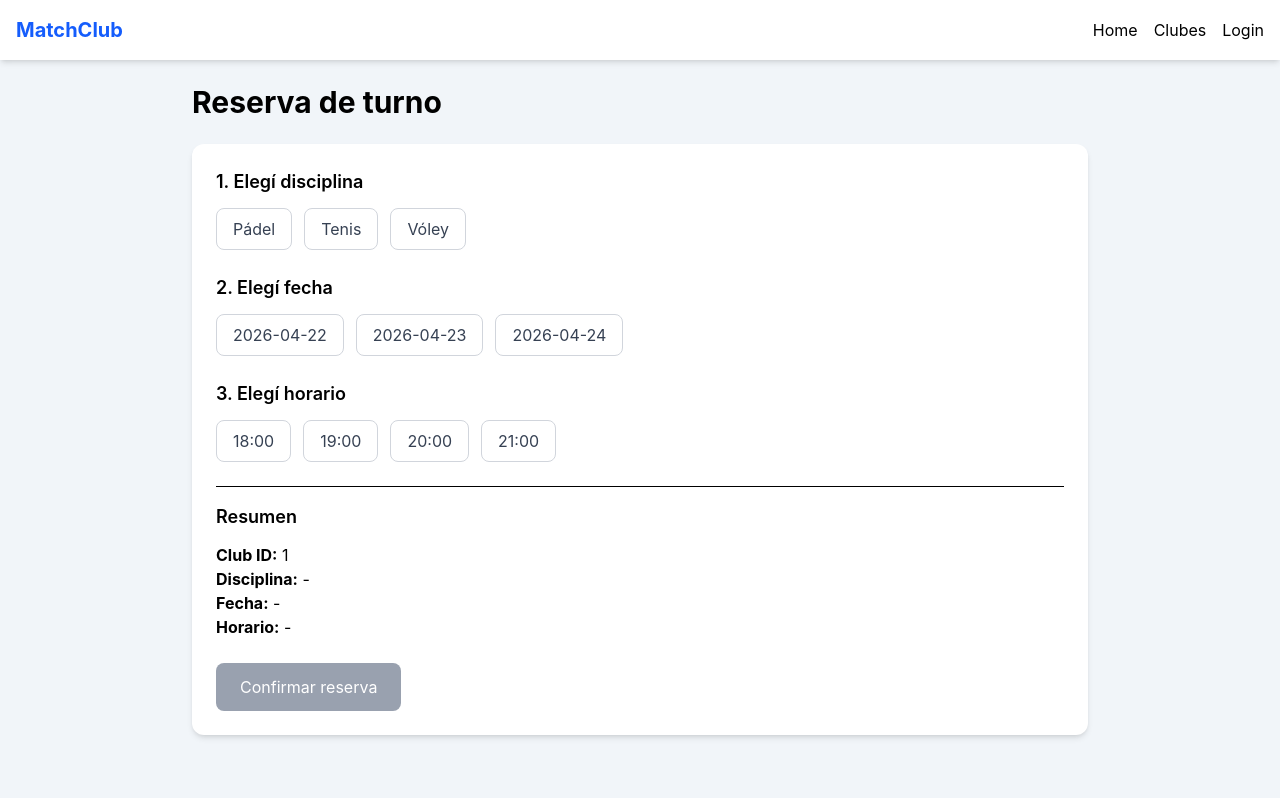
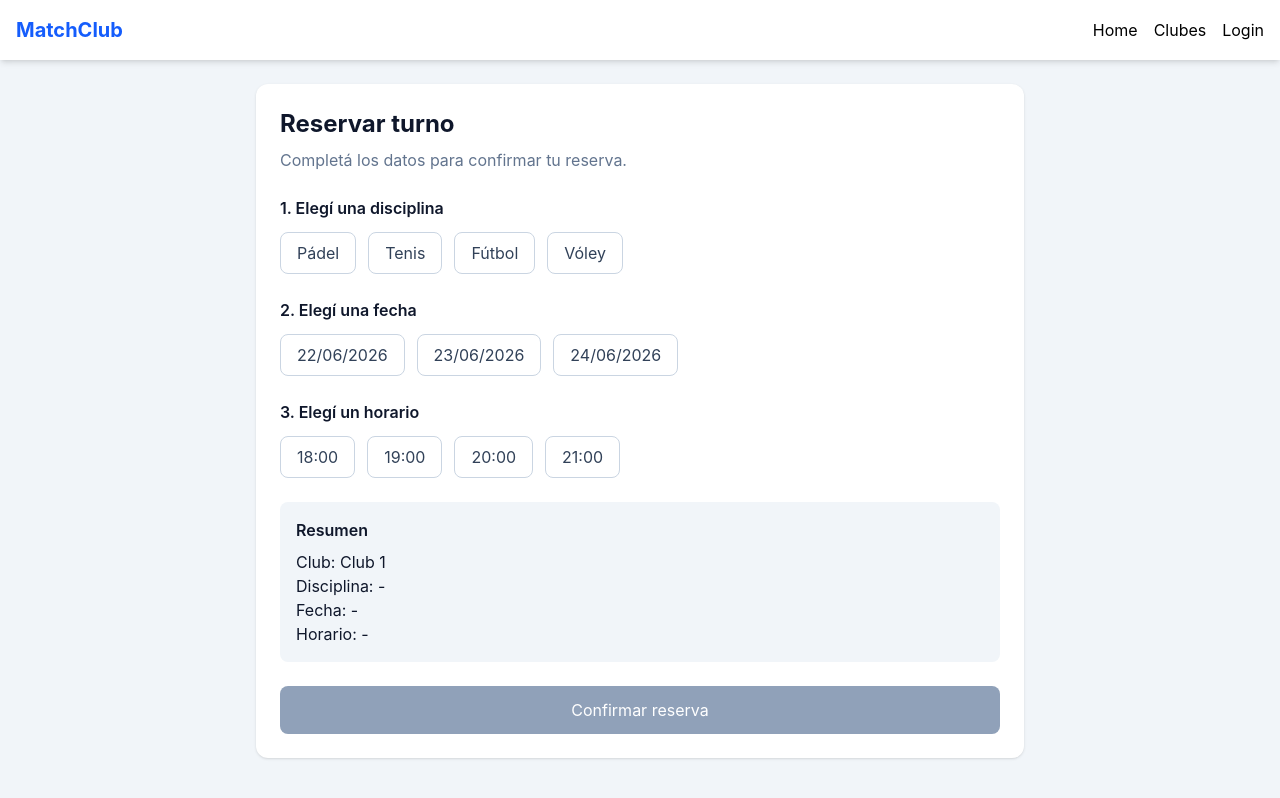
Before and after one commit to GiulianaMGatti/matchclub, a React app in the folder frontend/: page /clubs/1/booking in a window 1280 px wide. Built offline with nearby package versions, Linux system fonts and the light colour scheme; the HTML template or start-up script is replaced by a standard one.

Commit message:
Conecta reservas con dashboard administrativo

```diff
--- /dev/null
+++ b/frontend/src/context/ReservationContext.jsx
@@ -0,0 +1,68 @@
+import { createContext, useContext, useEffect, useState } from "react";
+
+const ReservationContext = createContext();
+
+function ReservationProvider({ children }) {
+  const [reservations, setReservations] = useState(() => {
+    const storedReservations = localStorage.getItem("matchclub_reservations");
+    return storedReservations ? JSON.parse(storedReservations) : [];
+  });
+
+  useEffect(() => {
+    localStorage.setItem(
+      "matchclub_reservations",
+      JSON.stringify(reservations)
+    );
+  }, [reservations]);
+
+  const addReservation = (reservationData) => {
+    const newReservation = {
+      id: Date.now(),
+      user: "Administrador MatchClub",
+      sport: reservationData.sport,
+      club: reservationData.club,
+      date: reservationData.date,
+      time: reservationData.time,
+      status: "Pendiente",
+      paymentStatus: "Pendiente",
+      createdAt: new Date().toISOString(),
+    };
+
+    setReservations((prevReservations) => [
+      ...prevReservations,
+      newReservation,
+    ]);
+  };
+
+  const cancelReservation = (reservationId) => {
+    setReservations((prevReservations) =>
+      prevReservations.map((reservation) =>
+        reservation.id === reservationId
+          ? {
+              ...reservation,
+              status: "Cancelada",
+              paymentStatus: "No aplica",
+            }
+          : reservation
+      )
+    );
+  };
+
+  return (
+    <ReservationContext.Provider
+      value={{
+        reservations,
+        addReservation,
+        cancelReservation,
+      }}
+    >
+      {children}
+    </ReservationContext.Provider>
+  );
+}
+
+function useReservations() {
+  return useContext(ReservationContext);
+}
+
+export { ReservationProvider, useReservations };
--- a/frontend/src/main.jsx
+++ b/frontend/src/main.jsx
@@ -4,13 +4,16 @@ import { RouterProvider } from "react-router-dom";
 
 import router from "./routes/routes";
 import { AuthProvider } from "./context/AuthContext";
+import { ReservationProvider } from "./context/ReservationContext";
 
 import "./index.css";
 
 ReactDOM.createRoot(document.getElementById("root")).render(
   <React.StrictMode>
     <AuthProvider>
-      <RouterProvider router={router} />
+      <ReservationProvider>
+        <RouterProvider router={router} />
+      </ReservationProvider>
     </AuthProvider>
   </React.StrictMode>
 );
--- a/frontend/src/pages/admin/Dashboard.jsx
+++ b/frontend/src/pages/admin/Dashboard.jsx
@@ -1,109 +1,84 @@
+import { useReservations } from "../../context/ReservationContext";
+
 function Dashboard() {
-  const stats = {
-    totalReservations: 4,
-    confirmedReservations: 2,
-    pendingReservations: 1,
-    paidReservations: 2,
-  };
+  const { reservations } = useReservations();
 
-  const recentReservations = [
-    {
-      id: 1,
-      user: "Juan Pérez",
-      sport: "Pádel",
-      date: "22/06/2026",
-    },
-    {
-      id: 2,
-      user: "María López",
-      sport: "Tenis",
-      date: "23/06/2026",
-    },
-    {
-      id: 3,
-      user: "Lucía Fernández",
-      sport: "Vóley",
-      date: "25/06/2026",
-    },
-  ];
+  const totalReservations = reservations.length;
+
+  const confirmedReservations = reservations.filter(
+    (reservation) => reservation.status === "Confirmada"
+  ).length;
+
+  const pendingReservations = reservations.filter(
+    (reservation) => reservation.status === "Pendiente"
+  ).length;
+
+  const paidReservations = reservations.filter(
+    (reservation) => reservation.paymentStatus === "Pagada"
+  ).length;
+
+  const recentReservations = reservations.slice(-3).reverse();
 
   return (
     <div>
-      <h2 className="text-3xl font-bold mb-6">
-        Dashboard
-      </h2>
+      <h2 className="text-3xl font-bold mb-6">Dashboard</h2>
 
       <div className="grid grid-cols-1 md:grid-cols-4 gap-4 mb-8">
-
         <div className="bg-white text-slate-900 rounded-xl p-4 shadow">
-          <p className="text-sm text-slate-500">
-            Reservas Totales
-          </p>
-          <p className="text-3xl font-bold">
-            {stats.totalReservations}
-          </p>
+          <p className="text-sm text-slate-500">Reservas Totales</p>
+          <p className="text-3xl font-bold">{totalReservations}</p>
         </div>
 
         <div className="bg-white text-slate-900 rounded-xl p-4 shadow">
-          <p className="text-sm text-slate-500">
-            Confirmadas
-          </p>
-          <p className="text-3xl font-bold">
-            {stats.confirmedReservations}
-          </p>
+          <p className="text-sm text-slate-500">Confirmadas</p>
+          <p className="text-3xl font-bold">{confirmedReservations}</p>
         </div>
 
         <div className="bg-white text-slate-900 rounded-xl p-4 shadow">
-          <p className="text-sm text-slate-500">
-            Pendientes
-          </p>
-          <p className="text-3xl font-bold">
-            {stats.pendingReservations}
-          </p>
+          <p className="text-sm text-slate-500">Pendientes</p>
+          <p className="text-3xl font-bold">{pendingReservations}</p>
         </div>
 
         <div className="bg-white text-slate-900 rounded-xl p-4 shadow">
-          <p className="text-sm text-slate-500">
-            Pagadas
-          </p>
-          <p className="text-3xl font-bold">
-            {stats.paidReservations}
-          </p>
+          <p className="text-sm text-slate-500">Pagadas</p>
+          <p className="text-3xl font-bold">{paidReservations}</p>
         </div>
-
       </div>
 
       <div className="bg-white rounded-xl p-6 shadow">
-
         <h3 className="text-xl font-bold text-slate-900 mb-4">
           Últimas reservas
         </h3>
 
+        {recentReservations.length === 0 ? (
+          <p className="text-slate-600">
+            Todavía no hay reservas registradas.
+          </p>
+        ) : (
           <table className="w-full text-slate-900">
-
             <thead>
               <tr className="border-b">
                 <th className="text-left p-2">Usuario</th>
+                <th className="text-left p-2">Club</th>
                 <th className="text-left p-2">Deporte</th>
                 <th className="text-left p-2">Fecha</th>
+                <th className="text-left p-2">Hora</th>
               </tr>
             </thead>
 
             <tbody>
               {recentReservations.map((reservation) => (
-              <tr
-                key={reservation.id}
-                className="border-b"
-              >
+                <tr key={reservation.id} className="border-b">
                   <td className="p-2">{reservation.user}</td>
+                  <td className="p-2">{reservation.club}</td>
                   <td className="p-2">{reservation.sport}</td>
                   <td className="p-2">{reservation.date}</td>
+                  <td className="p-2">{reservation.time}</td>
                 </tr>
               ))}
             </tbody>
-
           </table>
-
+        )}
       </div>
     </div>
   );
--- a/frontend/src/pages/admin/Reservations.jsx
+++ b/frontend/src/pages/admin/Reservations.jsx
@@ -1,42 +1,7 @@
+import { useReservations } from "../../context/ReservationContext";
+
 function Reservations() {
-  const reservations = [
-    {
-      id: 1,
-      user: "Juan Pérez",
-      sport: "Pádel",
-      date: "22/06/2026",
-      time: "20:00",
-      status: "Confirmada",
-      paymentStatus: "Pagada",
-    },
-    {
-      id: 2,
-      user: "María López",
-      sport: "Tenis",
-      date: "23/06/2026",
-      time: "18:00",
-      status: "Pendiente",
-      paymentStatus: "Pendiente",
-    },
-    {
-      id: 3,
-      user: "Carlos Gómez",
-      sport: "Fútbol",
-      date: "24/06/2026",
-      time: "21:00",
-      status: "Cancelada",
-      paymentStatus: "No aplica",
-    },
-    {
-      id: 4,
-      user: "Lucía Fernández",
-      sport: "Vóley",
-      date: "25/06/2026",
-      time: "19:00",
-      status: "Confirmada",
-      paymentStatus: "Pagada",
-    },
-  ];
+  const { reservations, cancelReservation } = useReservations();
 
   const totalReservations = reservations.length;
 
@@ -106,11 +71,19 @@ function Reservations() {
         </div>
       </div>
 
+      {reservations.length === 0 ? (
+        <div className="bg-white text-slate-900 rounded-xl p-6 shadow">
+          <p className="text-slate-600">
+            Todavía no hay reservas registradas.
+          </p>
+        </div>
+      ) : (
         <div className="overflow-x-auto">
           <table className="w-full bg-white text-black rounded-lg overflow-hidden">
             <thead className="bg-slate-200">
               <tr>
                 <th className="p-3 text-left">Usuario</th>
+                <th className="p-3 text-left">Club</th>
                 <th className="p-3 text-left">Deporte</th>
                 <th className="p-3 text-left">Fecha</th>
                 <th className="p-3 text-left">Hora</th>
@@ -124,6 +97,7 @@ function Reservations() {
               {reservations.map((reservation) => (
                 <tr key={reservation.id} className="border-b">
                   <td className="p-3">{reservation.user}</td>
+                  <td className="p-3">{reservation.club}</td>
                   <td className="p-3">{reservation.sport}</td>
                   <td className="p-3">{reservation.date}</td>
                   <td className="p-3">{reservation.time}</td>
@@ -154,7 +128,15 @@ function Reservations() {
                         Ver
                       </button>
 
-                    <button className="bg-red-500 text-white px-3 py-1 rounded hover:bg-red-600">
+                      <button
+                        onClick={() => cancelReservation(reservation.id)}
+                        disabled={reservation.status === "Cancelada"}
+                        className={`px-3 py-1 rounded text-white ${
+                          reservation.status === "Cancelada"
+                            ? "bg-slate-400 cursor-not-allowed"
+                            : "bg-red-500 hover:bg-red-600"
+                        }`}
+                      >
                         Cancelar
                       </button>
                     </div>
@@ -164,6 +146,7 @@ function Reservations() {
             </tbody>
           </table>
         </div>
+      )}
     </div>
   );
 }
--- a/frontend/src/pages/public/Booking.jsx
+++ b/frontend/src/pages/public/Booking.jsx
@@ -1,25 +1,50 @@
 import { useState } from "react";
-import { Link, useParams } from "react-router-dom";
+import { useNavigate, useParams } from "react-router-dom";
+import { useReservations } from "../../context/ReservationContext";
 
 function Booking() {
   const { id } = useParams();
+  const navigate = useNavigate();
+  const { addReservation } = useReservations();
 
-  const sports = ["Pádel", "Tenis", "Vóley"];
-  const dates = ["2026-04-22", "2026-04-23", "2026-04-24"];
-  const timeSlots = ["18:00", "19:00", "20:00", "21:00"];
+  const clubName = `Club ${id}`;
+
+  const sports = ["Pádel", "Tenis", "Fútbol", "Vóley"];
+  const dates = ["22/06/2026", "23/06/2026", "24/06/2026"];
+  const times = ["18:00", "19:00", "20:00", "21:00"];
 
   const [selectedSport, setSelectedSport] = useState("");
   const [selectedDate, setSelectedDate] = useState("");
   const [selectedTime, setSelectedTime] = useState("");
 
+  const isFormComplete = selectedSport && selectedDate && selectedTime;
+
+  const handleConfirmReservation = () => {
+    if (!isFormComplete) return;
+
+    addReservation({
+      club: clubName,
+      sport: selectedSport,
+      date: selectedDate,
+      time: selectedTime,
+    });
+
+    navigate("/booking-confirm");
+  };
+
   return (
-    <div className="max-w-4xl mx-auto">
-      <h1 className="text-3xl font-bold mb-6">Reserva de turno</h1>
+    <div className="max-w-3xl mx-auto bg-white rounded-xl shadow p-6 text-slate-900">
+      <h1 className="text-2xl font-bold mb-2">Reservar turno</h1>
 
-      <div className="bg-white rounded-xl shadow-md p-6 space-y-6">
+      <p className="text-slate-500 mb-6">
+        Completá los datos para confirmar tu reserva.
+      </p>
+
+      <div className="space-y-6">
         <div>
-          <h2 className="text-lg font-semibold mb-3">1. Elegí disciplina</h2>
-          <div className="flex gap-3 flex-wrap">
+          <h2 className="font-semibold mb-3">1. Elegí una disciplina</h2>
+
+          <div className="flex flex-wrap gap-3">
             {sports.map((sport) => (
               <button
                 key={sport}
@@ -27,7 +52,7 @@ function Booking() {
                 className={`px-4 py-2 rounded-lg border ${
                   selectedSport === sport
                     ? "bg-blue-600 text-white border-blue-600"
-                    : "bg-white text-gray-700 border-gray-300"
+                    : "bg-white text-slate-700 border-slate-300"
                 }`}
               >
                 {sport}
@@ -37,8 +62,9 @@ function Booking() {
         </div>
 
         <div>
-          <h2 className="text-lg font-semibold mb-3">2. Elegí fecha</h2>
-          <div className="flex gap-3 flex-wrap">
+          <h2 className="font-semibold mb-3">2. Elegí una fecha</h2>
+
+          <div className="flex flex-wrap gap-3">
             {dates.map((date) => (
               <button
                 key={date}
@@ -46,7 +72,7 @@ function Booking() {
                 className={`px-4 py-2 rounded-lg border ${
                   selectedDate === date
                     ? "bg-blue-600 text-white border-blue-600"
-                    : "bg-white text-gray-700 border-gray-300"
+                    : "bg-white text-slate-700 border-slate-300"
                 }`}
               >
                 {date}
@@ -56,16 +82,17 @@ function Booking() {
         </div>
 
         <div>
-          <h2 className="text-lg font-semibold mb-3">3. Elegí horario</h2>
-          <div className="flex gap-3 flex-wrap">
-            {timeSlots.map((time) => (
+          <h2 className="font-semibold mb-3">3. Elegí un horario</h2>
+
+          <div className="flex flex-wrap gap-3">
+            {times.map((time) => (
               <button
                 key={time}
                 onClick={() => setSelectedTime(time)}
                 className={`px-4 py-2 rounded-lg border ${
                   selectedTime === time
-                    ? "bg-green-600 text-white border-green-600"
-                    : "bg-white text-gray-700 border-gray-300"
+                    ? "bg-blue-600 text-white border-blue-600"
+                    : "bg-white text-slate-700 border-slate-300"
                 }`}
               >
                 {time}
@@ -74,24 +101,25 @@ function Booking() {
           </div>
         </div>
 
-        <div className="border-t pt-4">
-          <h2 className="text-lg font-semibold mb-3">Resumen</h2>
-          <p><strong>Club ID:</strong> {id}</p>
-          <p><strong>Disciplina:</strong> {selectedSport || "-"}</p>
-          <p><strong>Fecha:</strong> {selectedDate || "-"}</p>
-          <p><strong>Horario:</strong> {selectedTime || "-"}</p>
+        <div className="bg-slate-100 rounded-lg p-4">
+          <h2 className="font-semibold mb-2">Resumen</h2>
+          <p>Club: {clubName}</p>
+          <p>Disciplina: {selectedSport || "-"}</p>
+          <p>Fecha: {selectedDate || "-"}</p>
+          <p>Horario: {selectedTime || "-"}</p>
         </div>
 
-        <Link
-          to="/booking-confirm"
-          className={`inline-block px-6 py-3 rounded-lg text-white ${
-            selectedSport && selectedDate && selectedTime
+        <button
+          onClick={handleConfirmReservation}
+          disabled={!isFormComplete}
+          className={`w-full py-3 rounded-lg text-white ${
+            isFormComplete
               ? "bg-blue-600 hover:bg-blue-700"
-              : "bg-gray-400 pointer-events-none"
+              : "bg-slate-400 cursor-not-allowed"
           }`}
         >
           Confirmar reserva
-        </Link>
+        </button>
       </div>
     </div>
   );
```
Lines whose indentation alone changed are shown as unchanged.
